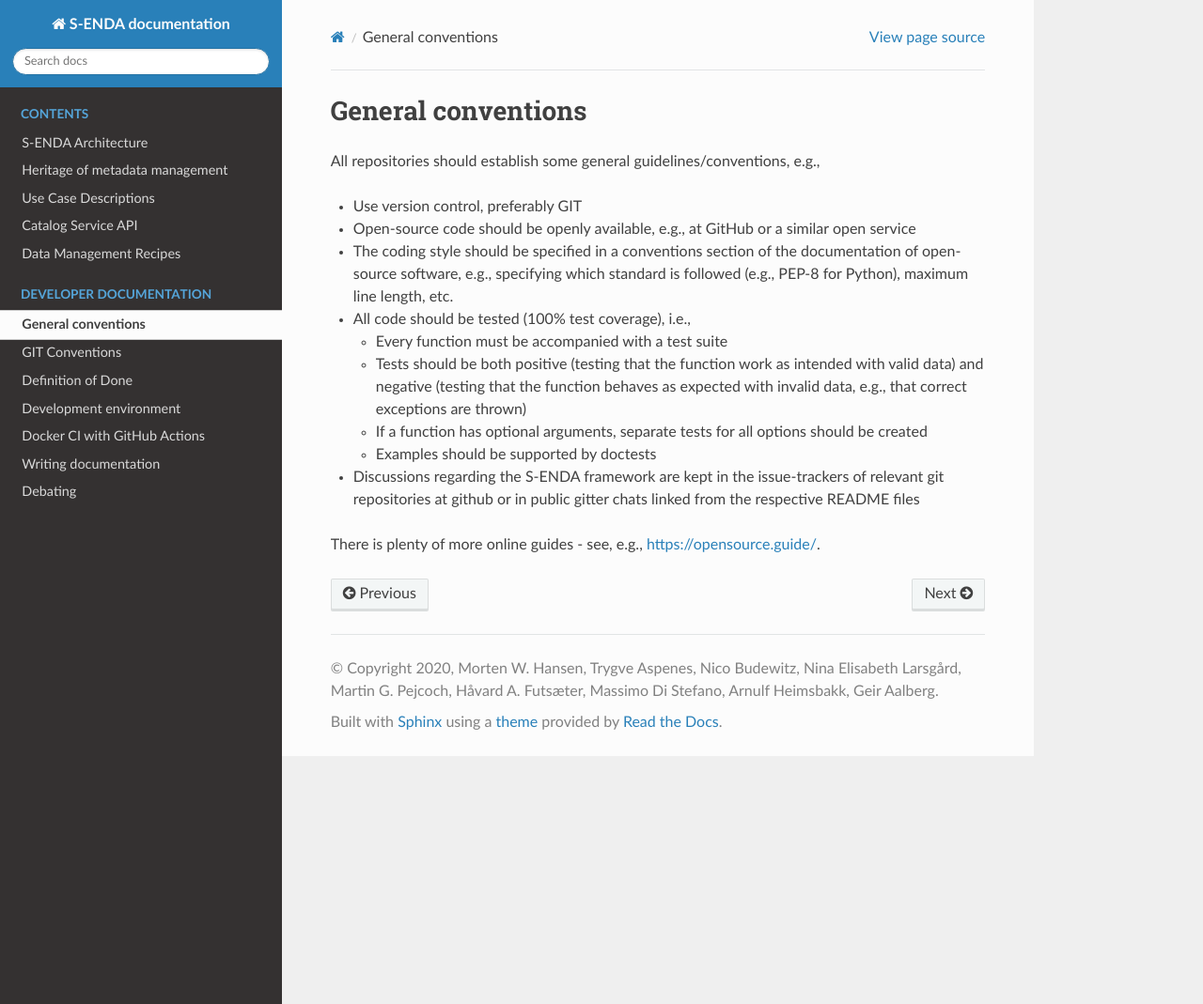
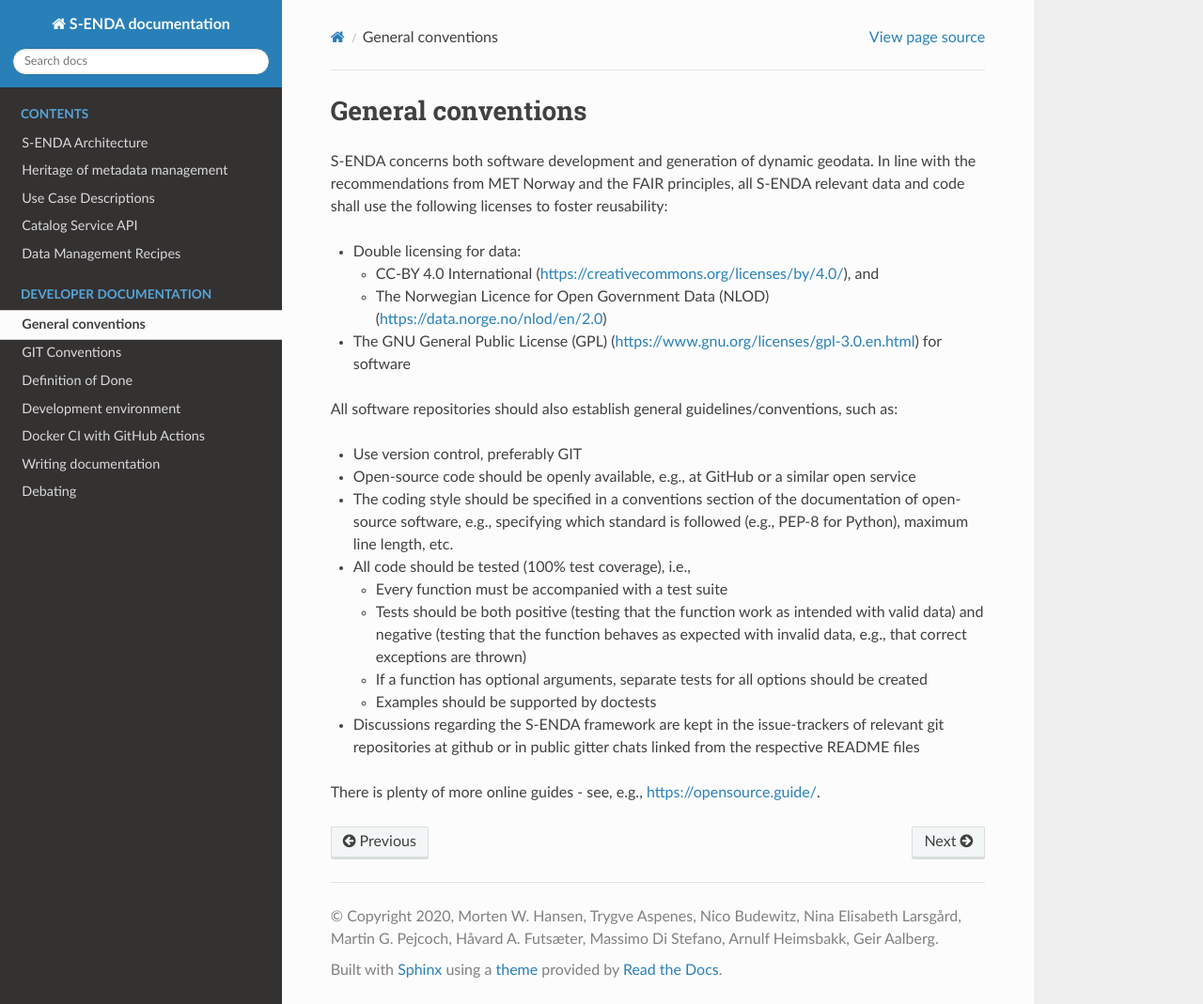
Before and after one commit to metno/S-ENDA-documentation, a Sphinx documentation site: the page built from source/general_conventions.rst, in a window 1280 px wide and 1069 px high. Shown: the whole window at 94% size. Built offline with Sphinx 7.4.7 and the Read the Docs theme 2.0.0, drawn with Linux system fonts in a browser that asks for light colours.

Commit message:
Added info about licensing base on MET recommendations

```diff
--- a/source/general_conventions.rst
+++ b/source/general_conventions.rst
@@ -1,7 +1,16 @@
 General conventions
 """""""""""""""""""
 
-All repositories should establish some general guidelines/conventions, e.g.,
+S-ENDA concerns both software development and generation of dynamic geodata. In line with the recommendations from MET Norway and the FAIR principles, all S-ENDA relevant data and code shall use the following licenses to foster reusability:
+
+* Double licensing for data:
+
+  * CC-BY 4.0 International (`<https://creativecommons.org/licenses/by/4.0/>`_), and
+  * The Norwegian Licence for Open Government Data (NLOD) (`<https://data.norge.no/nlod/en/2.0>`_)
+
+* The GNU General Public License (GPL) (`<https://www.gnu.org/licenses/gpl-3.0.en.html>`_) for software
+
+All software repositories should also establish general guidelines/conventions, such as:
 
 * Use version control, preferably GIT
 * Open-source code should be openly available, e.g., at GitHub or a similar open service
```
